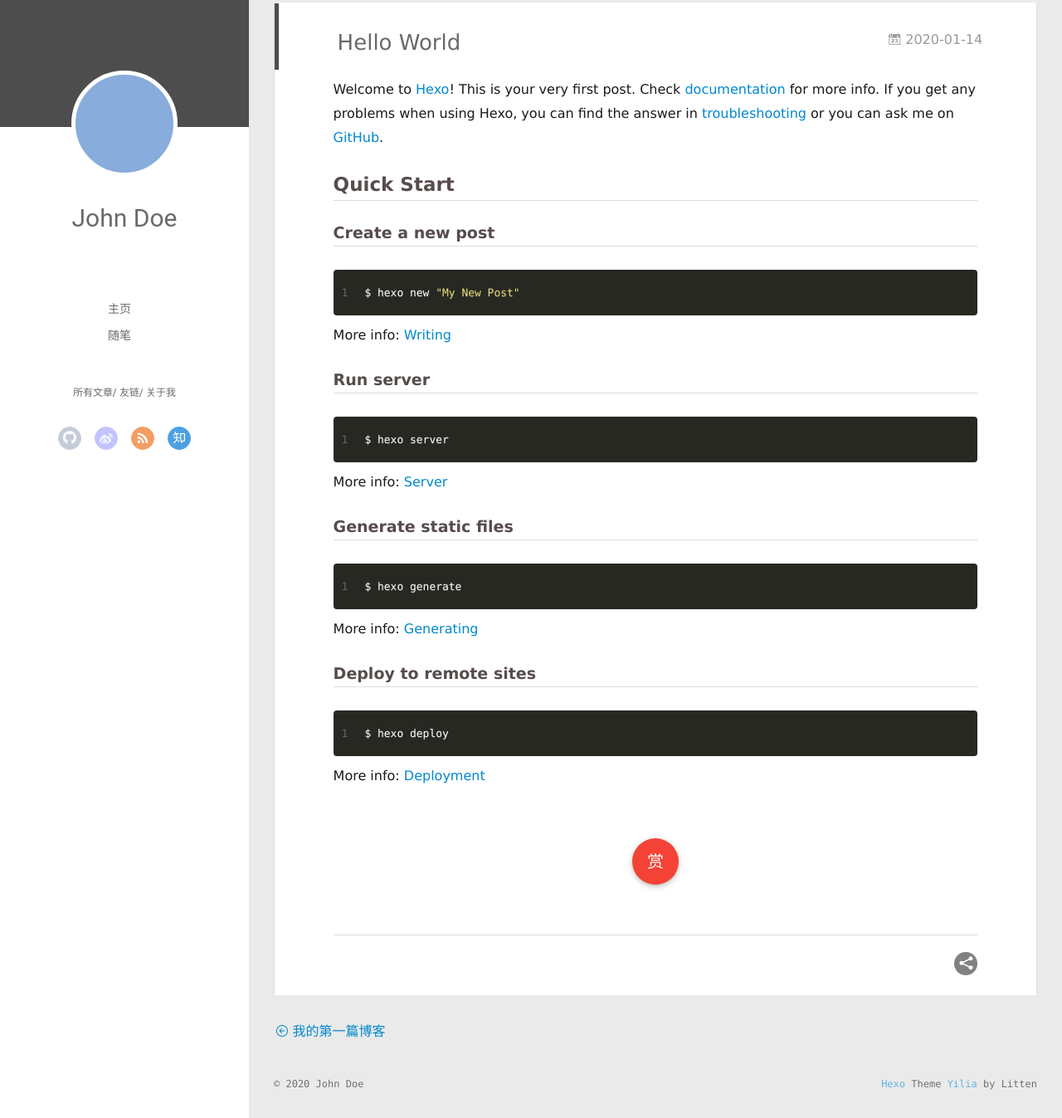
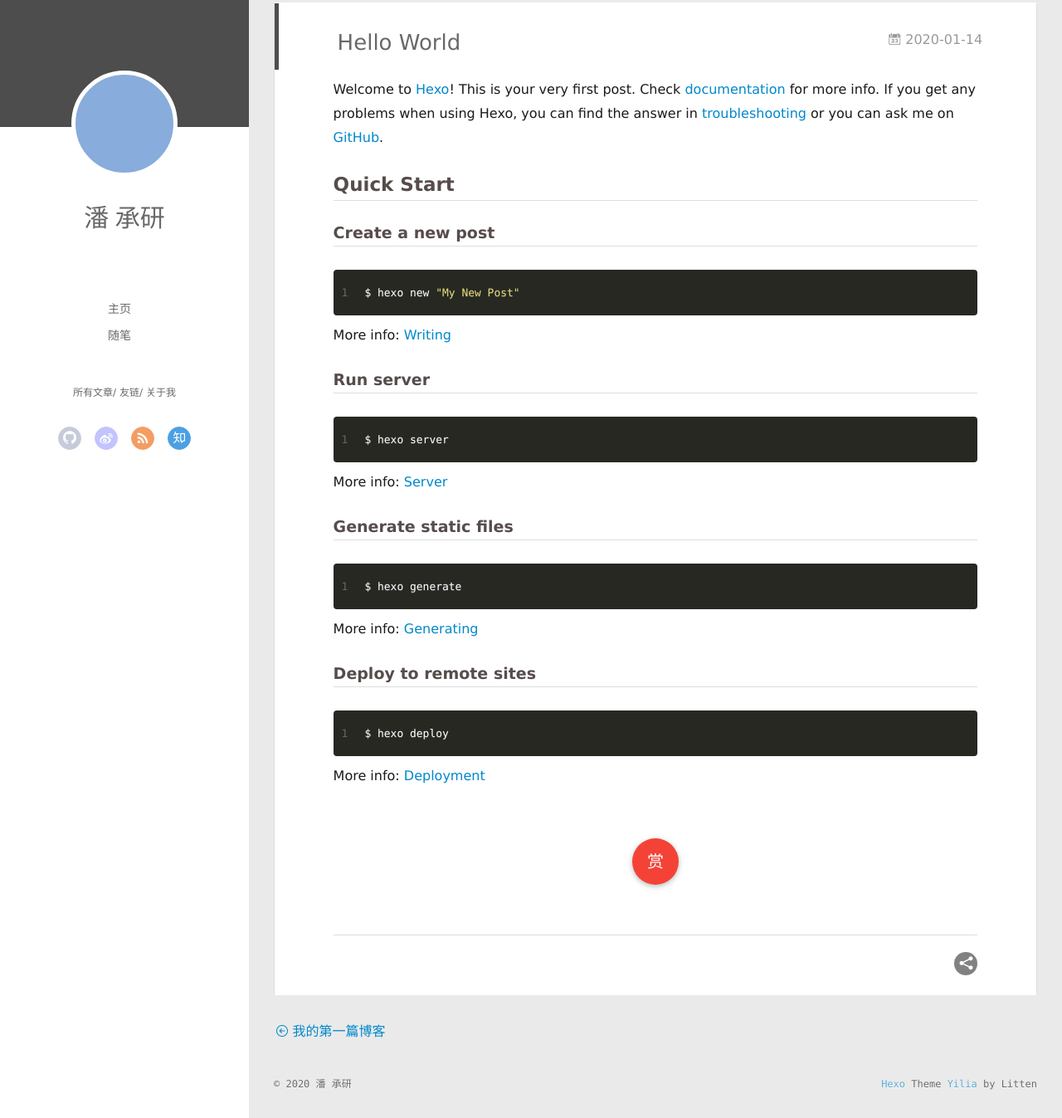
Before and after one commit to IRON-HAN/IRON-HAN.github.io, a plain HTML site: page 2020/01/14/hello-world/index.html in a window 1280 px wide and 1374 px high. Shown: the part 27-1374 px from the top of the page at 83% size. Drawn offline with Linux system fonts and the light colour scheme; no server answers.

Commit message:
Site updated: 2020-01-14 20:10:55

```diff
--- a/2020/01/14/hello-world/index.html
+++ b/2020/01/14/hello-world/index.html
@@ -17,7 +17,7 @@
 <meta property="og:locale" content="en_US">
 <meta property="article:published_time" content="2020-01-14T11:07:59.402Z">
 <meta property="article:modified_time" content="2020-01-14T11:07:59.402Z">
-<meta property="article:author" content="John Doe">
+<meta property="article:author" content="潘 承研">
 <meta name="twitter:card" content="summary">
 
     <link rel="alternative" href="/atom.xml" title="Hexo" type="application/atom+xml">
@@ -50,7 +50,7 @@
 			<img src="" class="js-avatar">
 		</a>
 		<hgroup>
-		  <h1 class="header-author"><a href="/">John Doe</a></h1>
+		  <h1 class="header-author"><a href="/">潘 承研</a></h1>
 		</hgroup>
 
 
@@ -108,7 +108,7 @@
 				<img src="" class="js-avatar">
 			</div>
 			<hgroup>
-			  <h1 class="header-author js-header-author">John Doe</h1>
+			  <h1 class="header-author js-header-author">潘 承研</h1>
 			</hgroup>
 
 
@@ -329,7 +329,7 @@
   <div class="outer">
     <div id="footer-info">
     	<div class="footer-left">
-    		&copy; 2020 John Doe
+    		&copy; 2020 潘 承研
     	</div>
       	<div class="footer-right">
       		<a href="http://hexo.io/" target="_blank">Hexo</a>  Theme <a href="https://github.com/litten/hexo-theme-yilia" target="_blank">Yilia</a> by Litten
```
Also changed, not shown: 2020/01/14/我的第一篇博客/index.html (+4 -4 lines), archives/2020/01/index.html (+4 -4 lines), archives/2020/index.html (+4 -4 lines), archives/index.html (+4 -4 lines), index.html (+4 -4 lines).
